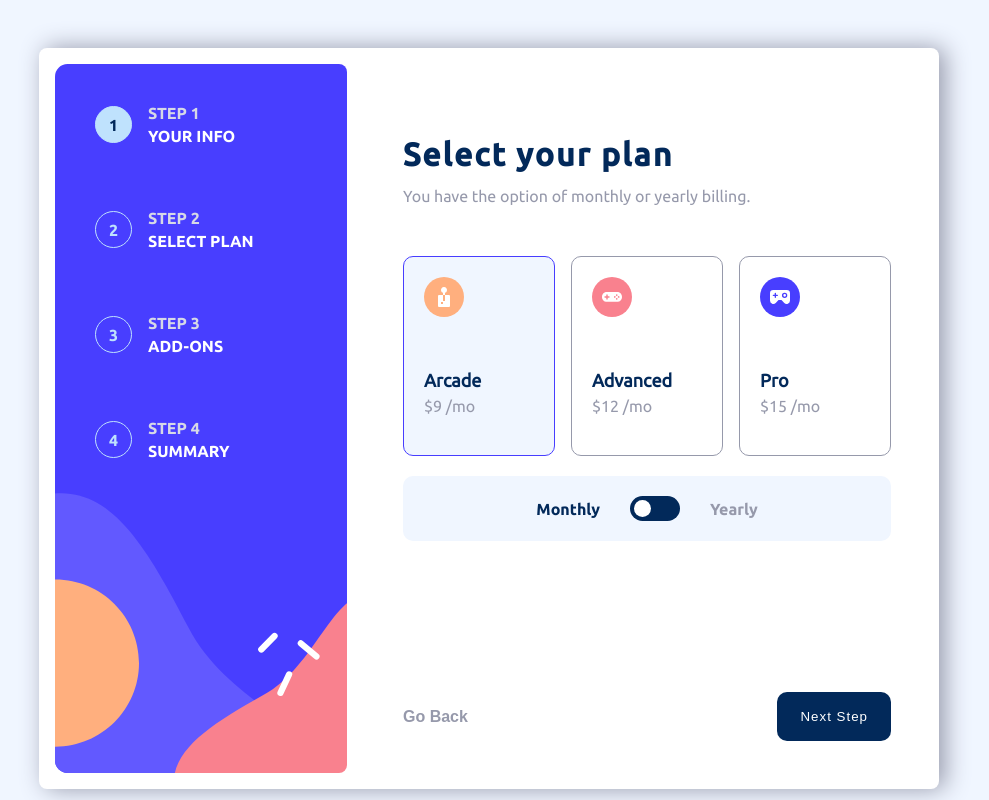
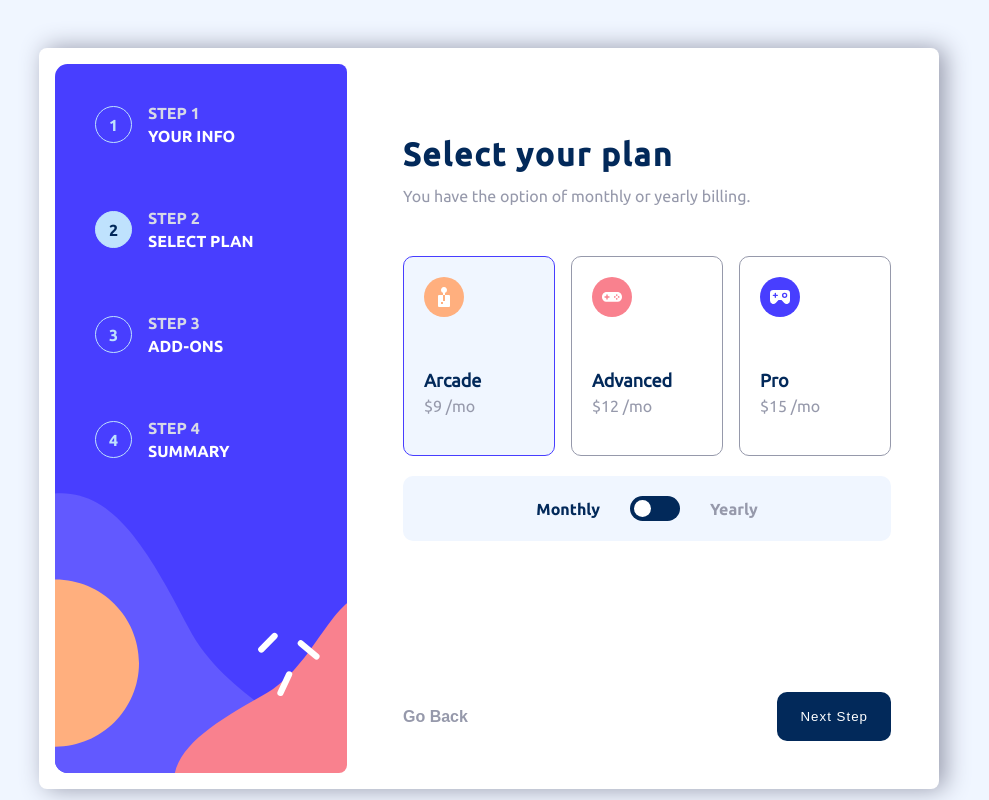
Before and after one commit to AndresOreVel/steps, an Angular app: page /step2 in a window 1280 px wide. Shown: the whole page, without its empty margins (151-1140 px from the left). Built offline with nearby package versions, Linux system fonts and the light colour scheme.

Commit message:
modified app-component

```diff
--- a/src/app/app-routing.module.ts
+++ b/src/app/app-routing.module.ts
@@ -7,12 +7,12 @@
 import { ThanyouComponent } from './thanyou/thanyou.component';
 
 const routes: Routes = [
+  { path: '', redirectTo: 'step1', pathMatch: 'full'},
   { path: 'step1', component: Step1Component},
   { path: 'step2', component: Step2Component},
   { path: 'step3', component: Step3Component},
   { path: 'step4', component: Step4Component},
   { path: 'thankyou', component: ThanyouComponent},
-  { path: '**', redirectTo: 'step1', pathMatch: 'full'}
 ];
 
 @NgModule({
--- a/src/app/app.component.html
+++ b/src/app/app.component.html
@@ -2,7 +2,7 @@
     <div class="modal-content">
         <div class="aside">
             <ul>
-                <li *ngFor="let menuItem of menu.items; let i = index" [class.active]="i === currentStep" [class.disabled]="i !== 0 && !step1Completed" (click)="goToStep(i)" [routerLink]="menuItem.route" [attr.data-index]="i + 1">
+                <li *ngFor="let menuItem of menu.items; let i = index" [class.active]="i === currentStep" [class.disabled]="i !== 0 && !step1Completed" (click)="goToStep(i)" [routerLink]="menuItem.route" routerLink="active" [attr.data-index]="i + 1">
                     <div class="steps">
                         <span class="step">Step {{ i + 1 }}</span>
                         <span >{{ menuItem.name }}</span>
--- a/src/app/app.component.ts
+++ b/src/app/app.component.ts
@@ -42,6 +42,14 @@
     this.menu = this.navigationService.getMenu();
     this.updateAddons();
     this.calculateTotal();
+
+    this.router.events.subscribe(() => {
+      const currentUrl = this.router.url;
+      const foundIndex = this.menu.items.findIndex(item => item.route === currentUrl);
+      if(foundIndex !== -1){
+        this.currentStep = foundIndex;
+      }
+    });
   }
 
   markStep1Completed(isValid: boolean) {
```
